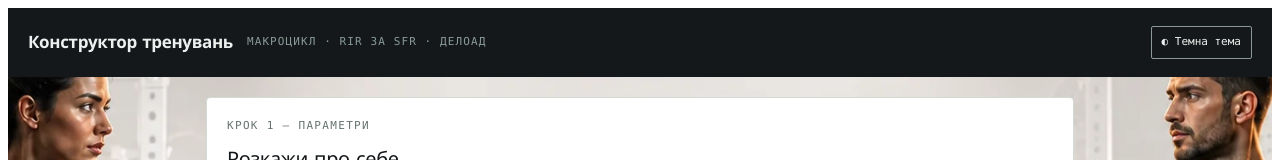
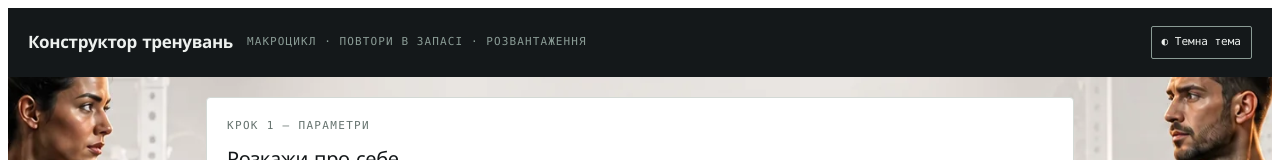
Before and after one commit to igsamchenko-cmyk/gym-program-generator, a React (Vite) app: page / in a window 1280 px wide. Shown: the top 160 px of the page. Built offline with nearby package versions, Linux system fonts and the light colour scheme.

Commit message:
Use clear Ukrainian terminology in header

```diff
--- a/scripts/test.mjs
+++ b/scripts/test.mjs
@@ -240,6 +240,7 @@ try {
   await act(async () => { renderer = TestRenderer.create(React.createElement(App)); await flush(); });
   const root = renderer.root;
   check(JSON.stringify(renderer.toJSON()).includes('developed by') && JSON.stringify(renderer.toJSON()).includes('Ihor Samchenko'), 'Developer credit is rendered');
+  check(JSON.stringify(renderer.toJSON()).includes('Повтори в запасі') && JSON.stringify(renderer.toJSON()).includes('Розвантаження'), 'Header terminology is clear Ukrainian');
   let ageInput = root.find((node) => node.type === 'input' && node.props.id === 'tk-age');
   await act(async () => { ageInput.props.onChange({ target: { value: '42' } }); });
   ageInput = root.find((node) => node.type === 'input' && node.props.id === 'tk-age');
--- a/src/TrainingConstructor.jsx
+++ b/src/TrainingConstructor.jsx
@@ -1258,7 +1258,7 @@ function Header({ theme, onToggle }) {
   return (
     <div className="tk-bar">
       <span className="tk-mark">Конструктор тренувань</span>
-      <span className="tk-sub">Макроцикл · RIR за SFR · делоад</span>
+      <span className="tk-sub">Макроцикл · Повтори в запасі · Розвантаження</span>
       <button type="button" className="tk-theme" aria-pressed={dark} onClick={onToggle}
         aria-label={dark ? 'Увімкнути світлу тему' : 'Увімкнути темну тему'}>
         {dark ? '☀ Світла тема' : '◐ Темна тема'}
```
